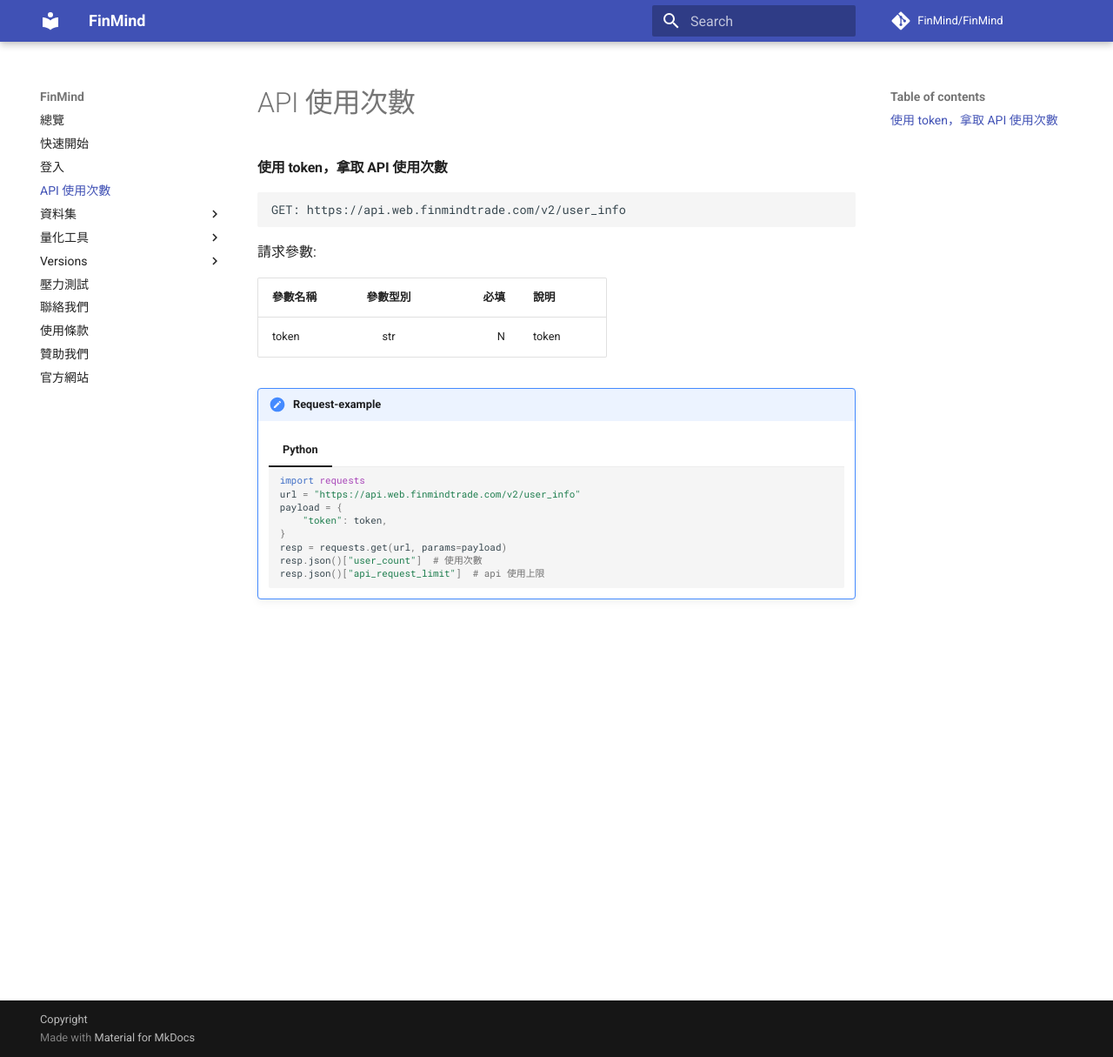
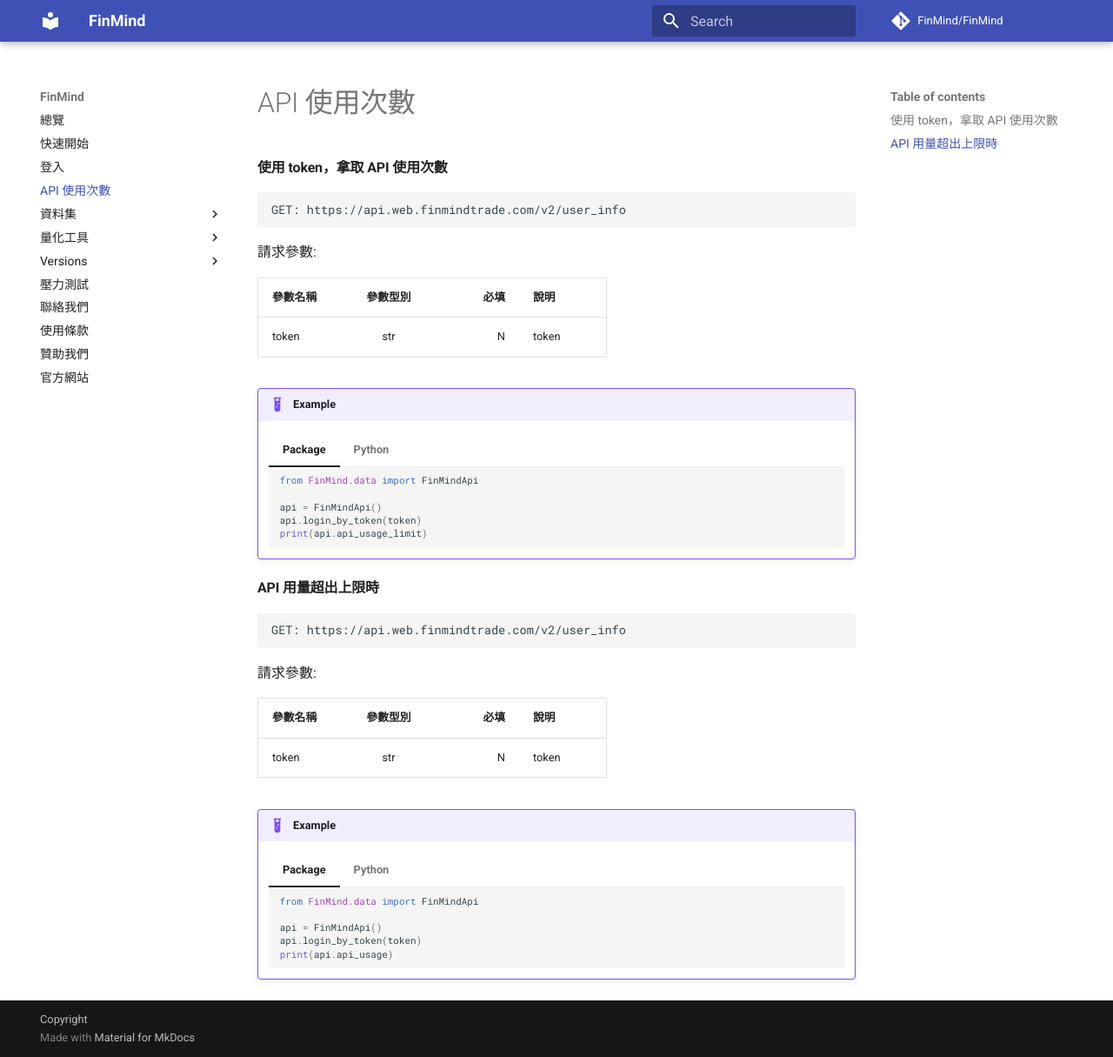
Before and after one commit to FinMind/FinMind-Doc, an MkDocs documentation site: the page built from docs/api_usage_count.md, in a window 1280 px wide and 1215 px high. Shown: the whole window at 87% size. Built offline with MkDocs 1.6.1 and Material for MkDocs 9.7.7, drawn with Linux system fonts in a browser that asks for light colours; comment, search, counter and statistics services are not loaded.

Commit message:
feat: add api_usage, api_usage_limit by package

````diff
--- a/docs/api_usage_count.md
+++ b/docs/api_usage_count.md
@@ -14,10 +14,19 @@ GET: https://api.web.finmindtrade.com/v2/user_info
 token         | str |  N | token
 
 
-!!! request-example
+!!! example
+    === "Package"
+        ```python
+        from FinMind.data import FinMindApi
+
+        api = FinMindApi()
+        api.login_by_token(token)
+        print(api.api_usage_limit)
+        ```
     === "Python"
         ```python
         import requests
+
         url = "https://api.web.finmindtrade.com/v2/user_info"
         payload = {
             "token": token,
@@ -27,3 +36,40 @@ token         | str |  N | token
         resp.json()["api_request_limit"]  # api 使用上限
 
         ```
+
+#### API 用量超出上限時
+
+```
+GET: https://api.web.finmindtrade.com/v2/user_info
+
+```
+
+請求參數:
+
+參數名稱       | 參數型別  | 必填	| 說明
+--------------|:-----:|-----:|------------------------
+token         | str |  N | token
+
+
+!!! example
+    === "Package"
+        ```python
+        from FinMind.data import FinMindApi
+
+        api = FinMindApi()
+        api.login_by_token(token)
+        print(api.api_usage)
+        ```
+    === "Python"
+        ```python
+        import requests
+
+        url = "https://api.web.finmindtrade.com/v2/user_info"
+        payload = {
+            "token": token,
+        }
+        resp = requests.get(url, params=payload)
+        resp.json()["user_count"]  # 使用次數
+        resp.json()["api_request_limit"]  # api 使用上限
+
+        ```
````
